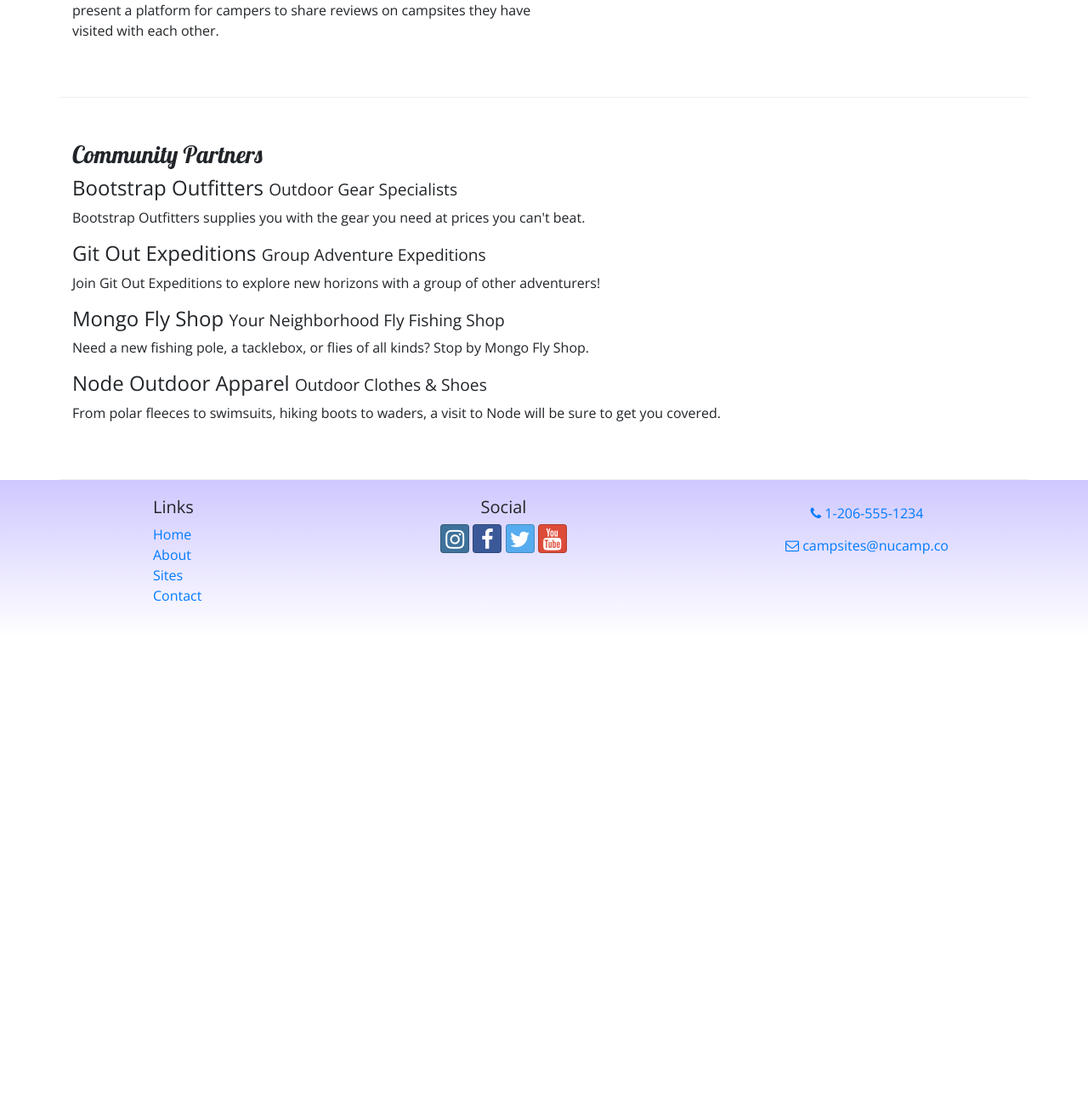
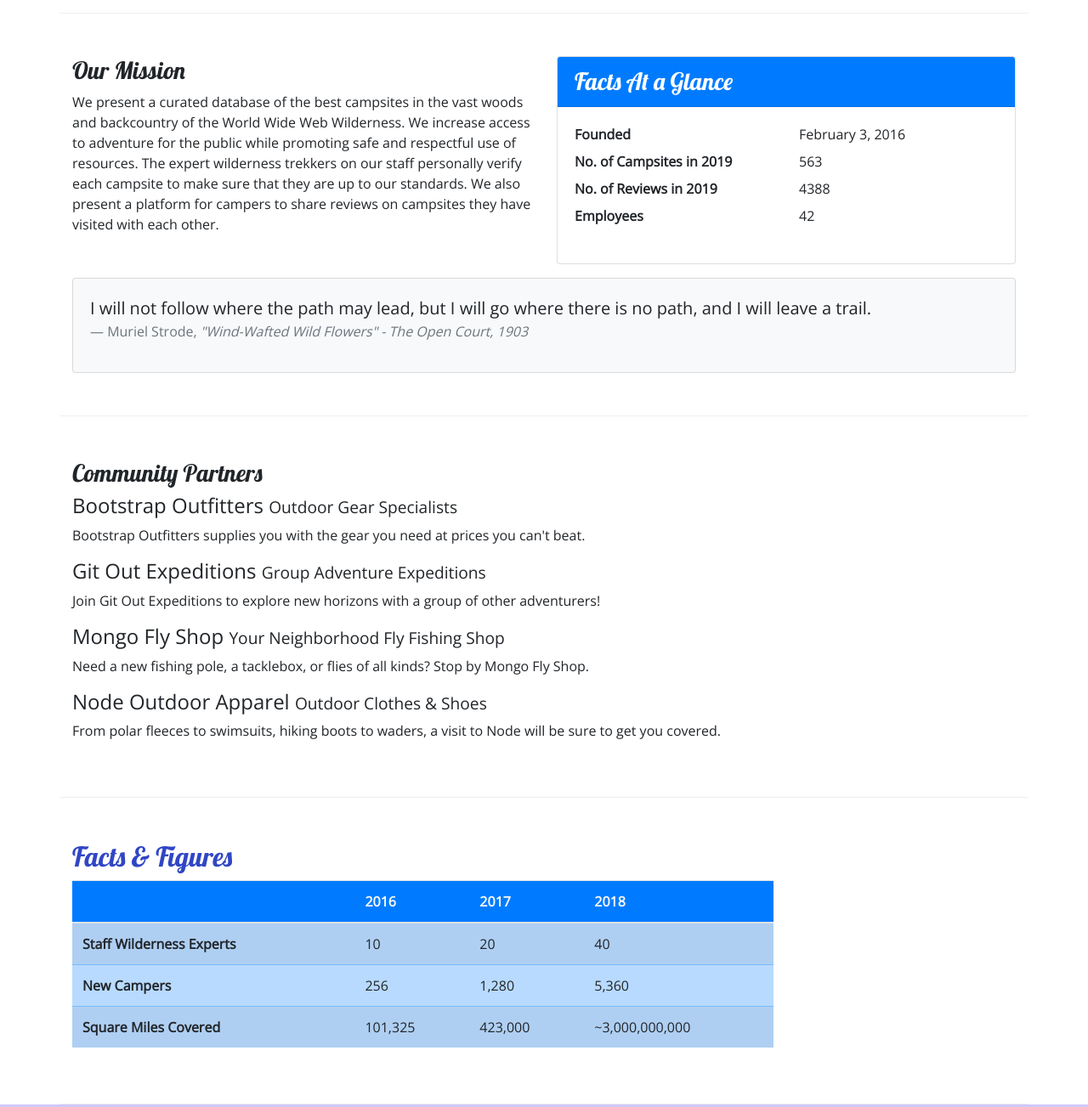
Before and after one commit to louisMcGrath/nucampsite, a website: page aboutus.html in a window 1280 px wide. Shown: the part 666-1969 px from the top of the page at 85% size. Before the commit the page ends 1415 px from the top, so only its background shows below. Drawn offline with nearby package versions, Linux system fonts and the light colour scheme.

Commit message:
last update before workshop w2

```diff
--- a/aboutus.html
+++ b/aboutus.html
@@ -17,9 +17,12 @@
     <header class="jumbotron jumbotron-fluid">
         <div class="container">
             <div class="row">
-                <div class="col">
-                    <h1>NuCamp</h1>
-                    <h2>a better way to camp</h2>
+                <div class="col-4 col-sm-3 col-md-2 align-self-center">
+                    <a href="index.html"><img src ="img/logo.png" class="img-fluid" /></a>
+                </div>
+                <div class ="col">
+            <h1>NuCamp</h1>
+            <h2>a better way to camp</h2>
                 </div>
             </div>
         </div>
@@ -27,7 +30,8 @@
 
     <nav class="navbar navbar-expand-sm navbar-dark sticky-top">
         <div class="container">
-            <button class="navbar-toggler ml-auto" type="button" data-toggle="collapse" data-target="#nucampNavbar">
+            <a class="navbar-brand" href="index.html"><img src="img/logo.png" height="30" width="30" /></a>
+            <button class="navbar-toggler" type="button" data-toggle="collapse" data-target="#nucampNavbar">
                 <span class="navbar-toggler-icon"></span>
             </button>
             <div class="collapse navbar-collapse" id="numcampNavbar">
@@ -42,7 +46,7 @@
     </nav>
 
     <div class="container">
-        <div class="row row-content">
+        <div class="row">
             <div class="col">
                 <ol class="breadcrumb">
                     <li class="breadcrumb-item"><a href="index.html">Home</a></li>
@@ -59,6 +63,41 @@
                 <p>We present a curated database of the best campsites in the vast woods and backcountry of the World Wide Web Wilderness. We increase access to adventure for the public while promoting safe and respectful use of resources. The expert wilderness trekkers on our staff personally verify each campsite to make sure that they are up to our standards. We also present a platform for campers to share reviews on campsites they have visited with each other.</p>
             </div>
         </div>
+        <div class="row row-content">
+            <div class="col-sm-6">
+                <h3>Our Mission</h3>
+                <p>We present a curated database of the best campsites in the vast woods and backcountry of the World Wide Web Wilderness. We increase access to adventure for the public while promoting safe and respectful use of resources. The expert wilderness trekkers on our staff personally verify each campsite to make sure that they are up to our standards. We also present a platform for campers to share reviews on campsites they have visited with  each other.</p>
+            </div>
+            <div class="col-sm-6">
+                <div class="card">
+                    <h3 class="card-header bg-primary text-white">Facts At a Glance</h3>
+                    <div class="card-body">
+                        <dl class="row">
+                            <dt class="col-6">Founded</dt>
+                            <dd class="col-6">February 3, 2016</dd>
+                            <dt class="col-6">No. of Campsites in 2019</dt>
+                            <dd class="col-6">563</dd>
+                            <dt class="col-6">No. of Reviews in 2019</dt>
+                            <dd class="col-6">4388</dd>
+                            <dt class="col-6">Employees</dt>
+                            <dd class="col-6">42</dd>
+                        </dl>
+                    </div>
+                </div>
+            </div>
+            <div class="col">
+                <div class="card bg-light mt-3">
+                    <blockquote class="blockquote card-body">
+                        <p class="mb-0">I will not follow where the path may lead, but I will go where there is no path, and I will leave a trail.</p>
+                        <footer class="blockquote-footer">Muriel Strode,
+                            <cite title="Source Title">"Wind-Wafted Wild Flowers" -
+                                The Open Court, 1903
+                            </cite>
+                        </footer>
+                    </blockquote>
+        		</div>
+            </div>
+        </div>
 
         <div class="row row-content">
             <div class="col">
@@ -73,9 +112,47 @@
                 <p class="d-none d-sm-block">From polar fleeces to swimsuits, hiking boots to waders, a visit to Node will be sure to get you covered.</p>
             </div>
         </div>
+
+        <div class="row row-content">
+            <div class="col-sm-9">
+                <h2>Facts &amp; Figures</h2>
+                <div class="table-responsive">
+                    <table class="table table-striped">
+                        <thead>
+                            <tr class="bg-primary text-light">
+                                <th></th>
+                                <th>2016</th>
+                                <th>2017</th>
+                                <th>2018</th>
+                            </tr>
+                        </thead>
+                        <tbody class="table-primary">
+                            <tr>
+                                <th>Staff Wilderness Experts</th>
+                                <td>10</td>
+                                <td>20</td>
+                                <td>40</td>
+                            </tr>
+                            <tr>
+                                <th>New Campers</th>
+                                <td>256</td>
+                                <td>1,280</td>
+                                <td>5,360</td>
+                            </tr>
+                            <tr>
+                                <th>Square Miles Covered</th>
+                                <td>101,325</td>
+                                <td>423,000</td>
+                                <td>~3,000,000,000</td>
+                            </tr>
+                        </tbody>
+                    </table>
+                </div>
+            </div>
+        </div>
     </div>
 
-    <footer>
+    <footer class="site-footer">
         <div class="container">
             <div class="row">
                 <div class="col-4 col-sm-2 offset-1">
--- a/css/styles.css
+++ b/css/styles.css
@@ -14,7 +14,7 @@ header h2 {
     color: #CEC8FF;
 }
 
-footer {
+.site-footer {
     background-image: linear-gradient(#CEC8FF, white);
     padding: 20px 0;
 }
```
Also changed, not shown: contactus.html (+9 -5 lines), index.html (+21 -6 lines), img/bootstrap-thumb.png (added), img/breadcrumb-trail-thumb.jpg (added), img/breadcrumb-trail.jpg (added), img/chrome-river-thumb.jpg (added), img/chrome-river.jpg (added), img/logo.png (added), img/react-lake-thumb.jpg (added), img/react-lake.jpg (added).
